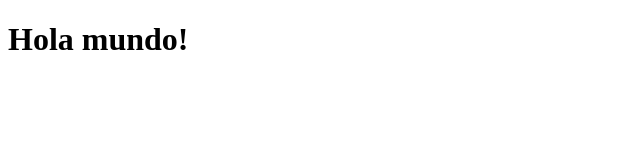
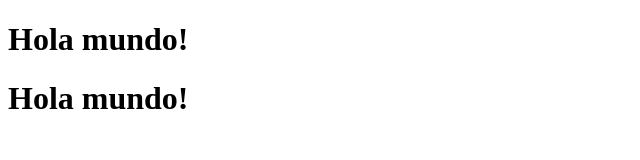
Before and after one commit to MaestroMiyagi/MaestroMiyagi.github.io, a plain HTML site: page index.html in a window 1280 px wide. Shown: the whole page, without its empty margins (0-640 px from the left). Drawn offline with Linux system fonts and the light colour scheme.

Commit message:
Update index.html

```diff
--- a/index.html
+++ b/index.html
@@ -8,5 +8,6 @@
 </head>
 <body>
     <h1>Hola mundo!</h1>
+    <h1>Hola mundo!</h1>
 </body>
 </html>
```
